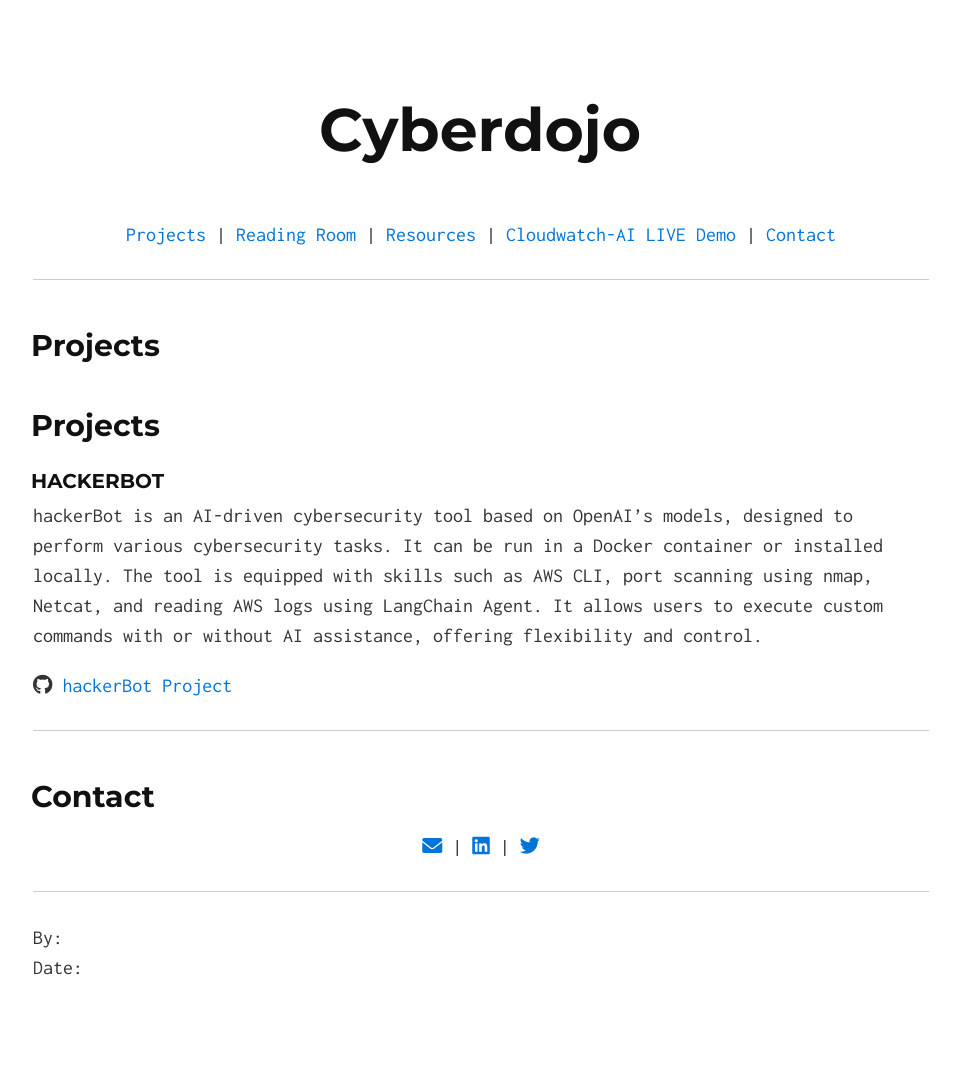
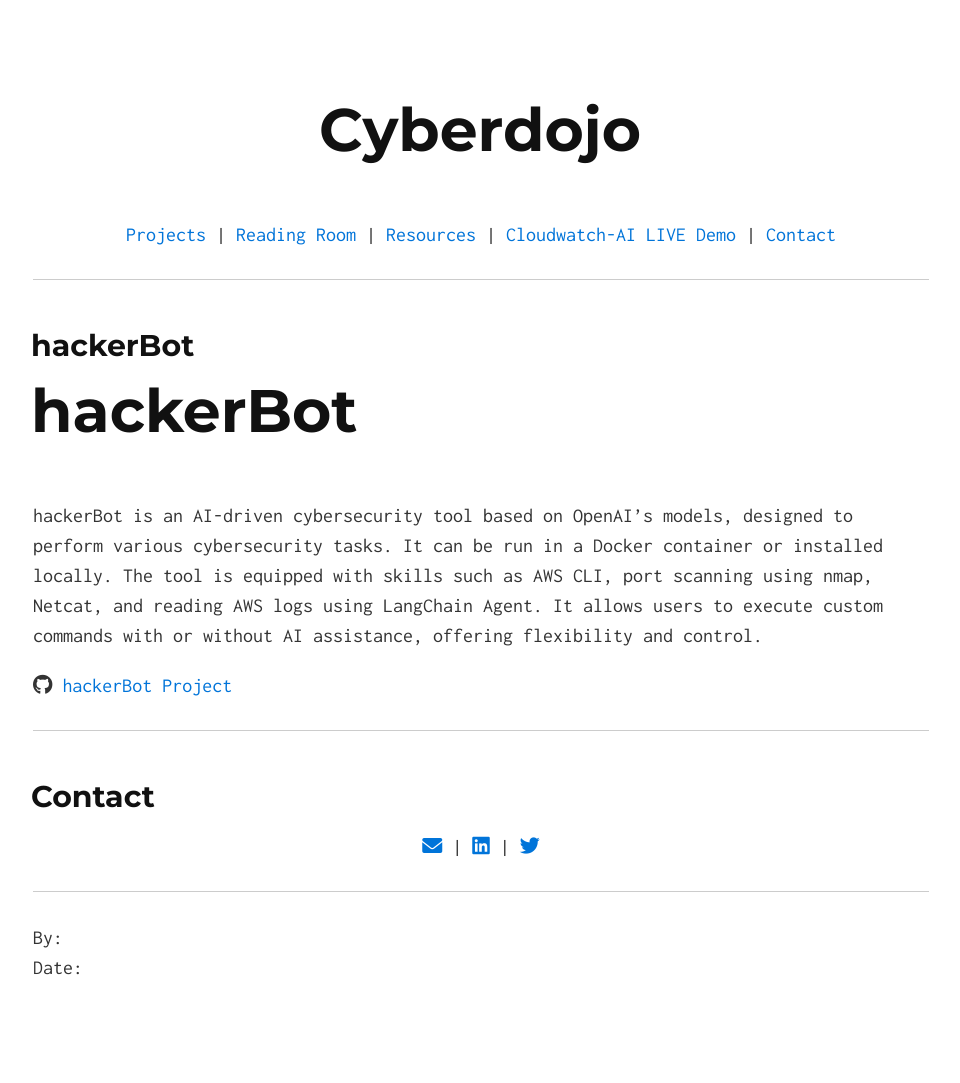
Before and after one commit to Ahmed-AG/cyberdojo-page, a Jekyll site: the page built from projects/hackerbot.md, in a window 1280 px wide. Shown: the whole page, without its empty margins (159-1119 px from the left). Built offline with Jekyll 4.4.1, drawn with Linux system fonts in a browser that asks for light colours; our own code applies the rules of GitHub Pages for plain Markdown files.

Commit message:
update projects

```diff
--- a/projects/hackerbot.md
+++ b/projects/hackerbot.md
@@ -2,9 +2,7 @@
 layout: reads
 ---
 
-## <a id="research-projects"></a>Projects
-
-### hackerBot
+# hackerBot
 hackerBot is an AI-driven cybersecurity tool based on OpenAI's models, designed to perform various cybersecurity tasks. It can be run in a Docker container or installed locally. The tool is equipped with skills such as AWS CLI, port scanning using nmap, Netcat, and reading AWS logs using LangChain Agent. It allows users to execute custom commands with or without AI assistance, offering flexibility and control.
 
 <i class="fab fa-github"></i> [hackerBot Project](https://github.com/Ahmed-AG/hackerbot){:target="_blank"}
```
